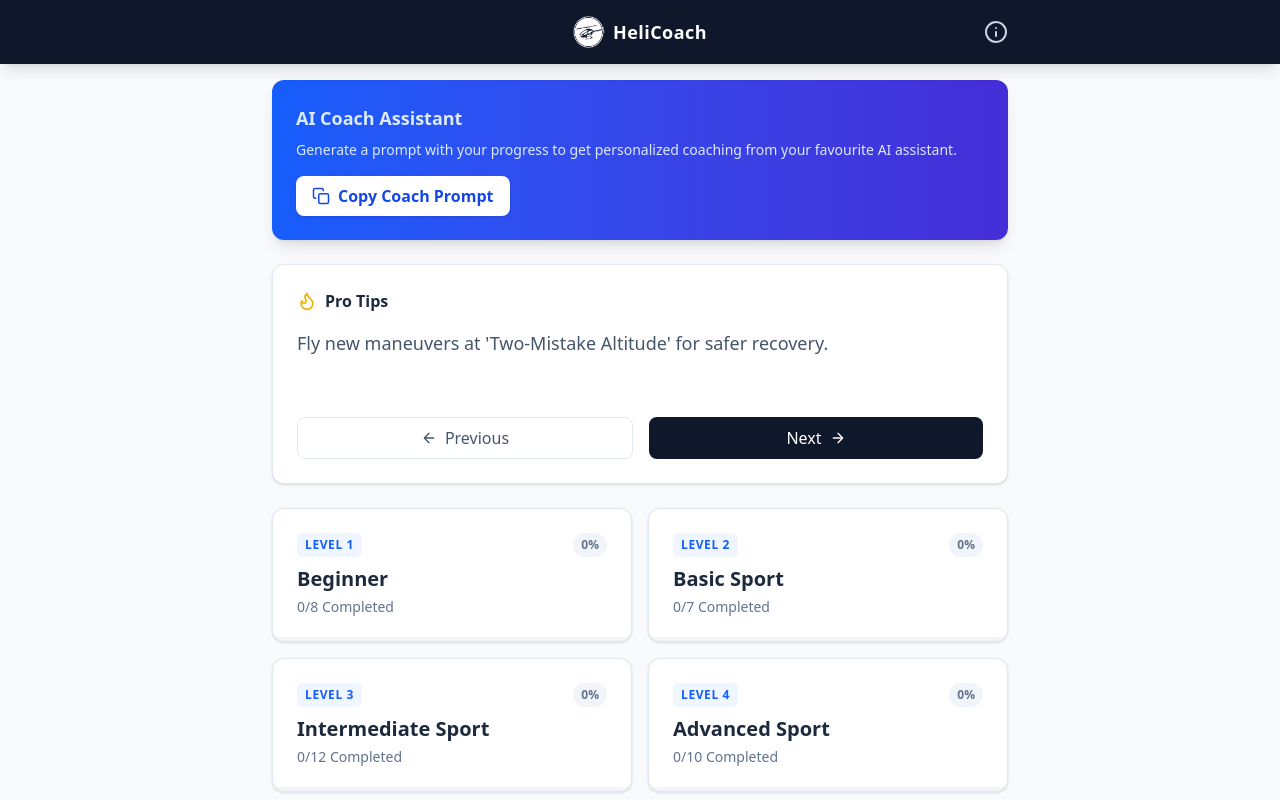
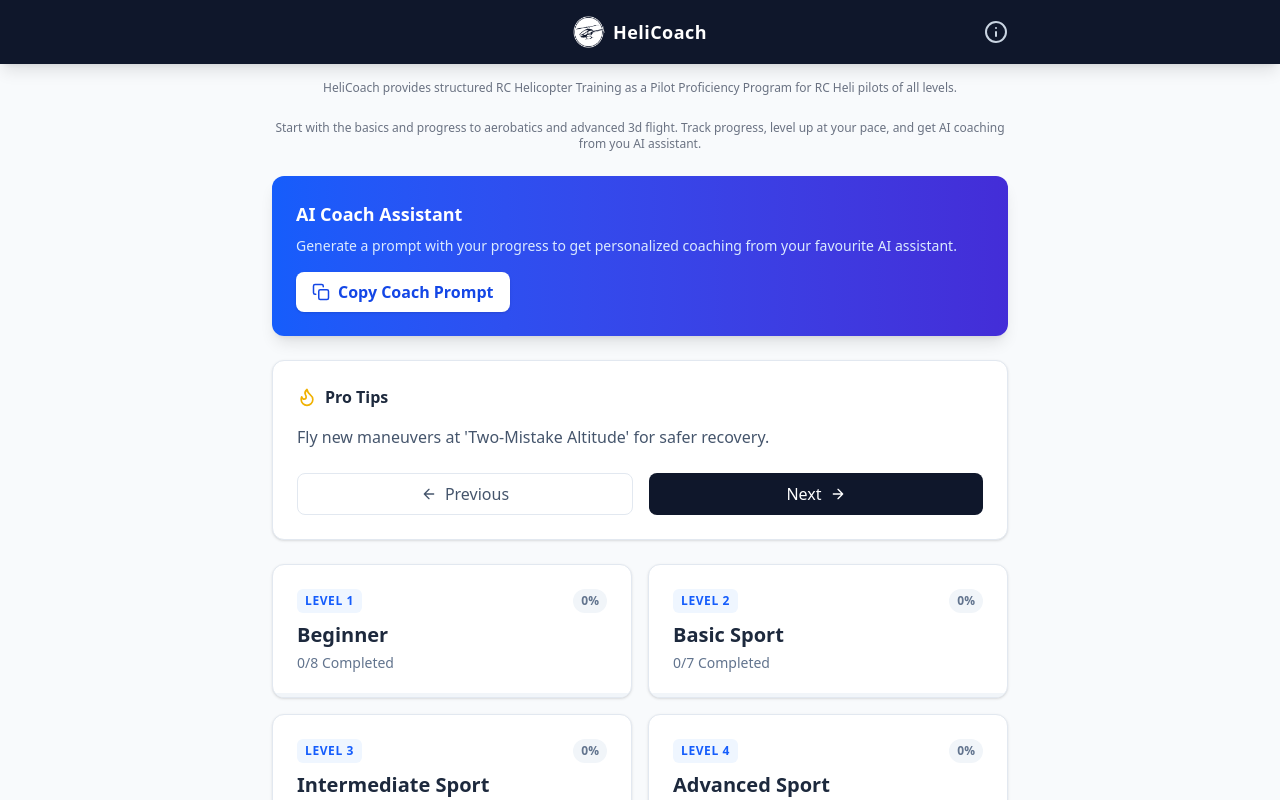
Before and after one commit to pigd0g/helicoach, a React (Vite) app: page / in a window 1280 px wide. Shown: the top 800 px of the page. Built offline with nearby package versions, Linux system fonts and the light colour scheme.

Commit message:
Refactor Header component to wrap logo and title in a link; add introductory text to LevelsView; adjust text size in Tips component

```diff
--- a/src/components/Header.jsx
+++ b/src/components/Header.jsx
@@ -25,8 +25,10 @@
             </svg>
           </button>
         )}
-        <img src="/logow.png" alt="HeliCoach Logo" className="h-8 w-8 mr-2" />
-        <h1 className="text-lg font-bold tracking-wide">HeliCoach</h1>
+        <a className="flex items-center justify-center1" href="/">
+          <img src="/logow.png" alt="HeliCoach Logo" className="h-8 w-8 mr-2" />
+          <h1 className="text-lg font-bold tracking-wide">HeliCoach</h1>
+        </a>
         {view !== "about" && (
           <button
             className="absolute right-4 p-2 -mr-2 text-slate-300 hover:text-white active:text-white transition-colors rounded-full hover:bg-white/10 active:bg-white/20"
--- a/src/components/LevelsView.jsx
+++ b/src/components/LevelsView.jsx
@@ -14,8 +14,17 @@
 }) {
   return (
     <div className="space-y-6">
+      <p className="text-center text-xs text-gray-500">
+        HeliCoach provides structured RC Helicopter Training as a Pilot
+        Proficiency Program for RC Heli pilots of all levels.
+      </p>
+      <p className="text-center text-xs text-gray-500">
+        Start with the basics and progress to aerobatics and advanced 3d flight.
+        Track progress, level up at your pace, and get AI coaching from you AI
+        assistant.
+      </p>
       <div className="bg-linear-to-r from-blue-600 to-indigo-700 rounded-xl p-6 text-white shadow-lg">
-        <h2 className="text-lg font-bold text-blue-100 mb-2">
+        <h2 className="text-lg font-bold text-white mb-2">
           AI Coach Assistant
         </h2>
         <p className="text-blue-100 text-sm mb-4">
--- a/src/components/Tips.jsx
+++ b/src/components/Tips.jsx
@@ -23,7 +23,7 @@
         </h3>
       </div>
 
-      <p className="text-slate-600 text-lg mb-6 min-h-16">
+      <p className="text-slate-600 text-md mb-2 min-h-10">
         {tips[currentIndex]}
       </p>
 
```
